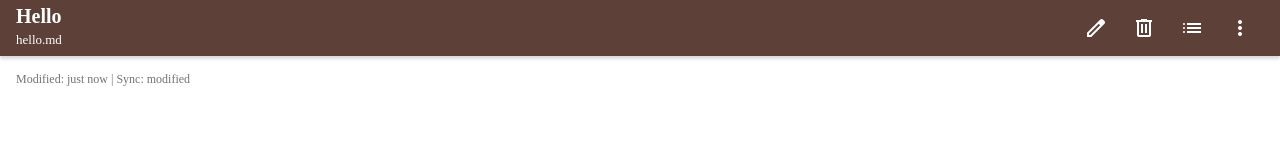
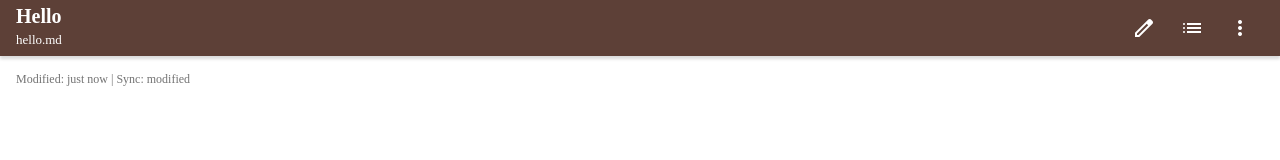
Before and after one commit to frigus02/notes-pwa, a Preact app: page / in a window 1280 px wide. Shown: the top 160 px of the page. Built offline with nearby package versions, Linux system fonts and the light colour scheme.

Commit message:
Fix toolbar wrapping
Use text-overflow:ellipsis on title. Move delete button to menu.

```diff
--- a/src/elements/default-actions.tsx
+++ b/src/elements/default-actions.tsx
@@ -5,7 +5,11 @@ import { ListDialogContent } from "./list-dialog.js";
 import { open } from "./utils/path.js";
 import { IconButton } from "./icon-button.js";
 
-export function DefaultActions() {
+export interface Props {
+    moreActions?: Record<string, () => void>;
+}
+
+export function DefaultActions({ moreActions = {} }: Props) {
     const syncNotes = () => {
         sync.all();
     };
@@ -22,6 +26,11 @@ export function DefaultActions() {
             <IconButton icon="list" onClick={openList} />
             <IconButton icon="more_vert" popovertarget="toolbar-menu" />
             <div id="toolbar-menu" popover>
+                {Object.entries(moreActions).map(([text, onClick]) => (
+                    <button key={text} onClick={onClick}>
+                        {text}
+                    </button>
+                ))}
                 <button onClick={createNote}>New note</button>
                 <button onClick={syncNotes}>Sync</button>
                 <button onClick={openSettings}>Settings</button>
--- a/src/elements/icon-button.tsx
+++ b/src/elements/icon-button.tsx
@@ -1,14 +1,7 @@
 import type { JSX } from "preact/jsx-runtime";
 
 export interface Props extends JSX.ButtonHTMLAttributes {
-    icon:
-        | "cancel"
-        | "close"
-        | "delete"
-        | "edit"
-        | "list"
-        | "more_vert"
-        | "save";
+    icon: "cancel" | "close" | "edit" | "list" | "more_vert" | "save";
 }
 
 export function IconButton({ icon, ...props }: Props) {
--- a/src/elements/toolbar.tsx
+++ b/src/elements/toolbar.tsx
@@ -9,11 +9,11 @@ interface Props {
 export function Toolbar({ title, subTitle, children }: Props) {
     return (
         <header class="toolbar">
-            <div>
+            <div class="toolbar-title">
                 <h1>{title}</h1>
                 {subTitle && <div class="sub">{subTitle}</div>}
             </div>
-            <div>{children}</div>
+            <div class="toolbar-actions">{children}</div>
         </header>
     );
 }
--- a/src/elements/view-note.tsx
+++ b/src/elements/view-note.tsx
@@ -29,8 +29,11 @@ export function ViewNote({ note, onEdit }: Props) {
         <div class="note-details">
             <Toolbar title={note.title} subTitle={note.path}>
                 <IconButton icon="edit" onClick={onEdit} />
-                <IconButton icon="delete" onClick={deleteNote} />
-                <DefaultActions />
+                <DefaultActions
+                    moreActions={{
+                        Delete: deleteNote,
+                    }}
+                />
             </Toolbar>
             <div class="content">
                 <NoteMetadata note={note}></NoteMetadata>
--- a/src/index.html
+++ b/src/index.html
@@ -25,7 +25,7 @@
         />
         <link
             rel="stylesheet"
-            href="https://fonts.googleapis.com/css2?family=Material+Symbols+Outlined:opsz,wght,FILL,GRAD@24,400,0,0&icon_names=cancel,close,delete,edit,list,more_vert,save"
+            href="https://fonts.googleapis.com/css2?family=Material+Symbols+Outlined:opsz,wght,FILL,GRAD@24,400,0,0&icon_names=cancel,close,edit,list,more_vert,save"
         />
         <meta name="application-name" content="Notes PWA" />
         <meta name="theme-color" content="#5d4037" />
--- a/src/style.css
+++ b/src/style.css
@@ -49,6 +49,16 @@ body {
     align-items: center;
 }
 
+.toolbar-title {
+    overflow: hidden;
+}
+
+.toolbar-title > * {
+    overflow: hidden;
+    text-overflow: ellipsis;
+    white-space: nowrap;
+}
+
 .toolbar h1 {
     margin: 0;
     font-size: 20px;
@@ -56,6 +66,10 @@ body {
 
 .toolbar .sub {
     font-size: small;
+}
+
+.toolbar-actions {
+    flex-shrink: 0;
 }
 
 .toolbar [popover] {
```
